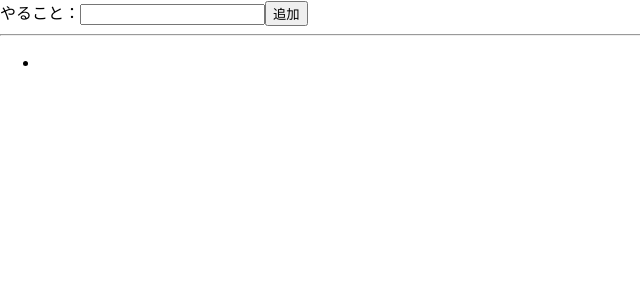
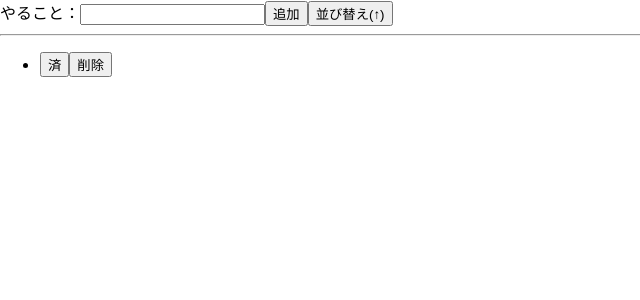
Before and after one commit to Katsudon10/react-book-practice, a React (Create React App) app in the folder app/: page / in a window 1280 px wide. Both pictures are taken after a click on the button "追加". Shown: the top 300 px of the page, without its empty margins (0-640 px from the left). Built offline with nearby package versions, Linux system fonts and the light colour scheme.

Commit message:
todo 完了削除ソートの機能を追加

```diff
--- /dev/null
+++ b/app/src/components/StateTodo.css
@@ -0,0 +1,3 @@
+.done {
+    text-decoration: line-through;
+}
--- a/app/src/components/StateTodo.js
+++ b/app/src/components/StateTodo.js
@@ -1,10 +1,12 @@
 import { useState } from "react";
+import './StateTodo.css';
 
 let maxId=0;
 
 export default function StateTodo() {
     const [title, setTitle] = useState('');
     const [todos, setTodo] = useState([]);
+    const [desc, setDesc] = useState(true);
 
     const handleChangeTodo = e => {
         setTitle(e.target.value);
@@ -24,6 +26,38 @@ export default function StateTodo() {
         setTitle('');
     };
 
+    const handleDone = e => {
+        setTodo(todos.map(todo => {
+            if (todo.id === Number(e.target.dataset.id)) {
+                return {
+                    ...todo,
+                    done: true
+                };
+            }else{
+                return todo;
+            }
+        }))
+    };
+
+    const handleRemove = e => {
+        setTodo(todos.filter(todo =>
+            todo.id !==Number(e.target.dataset.id)
+        ));
+    };
+
+    const handleSort = () => {
+        const sorted = [...todos];
+        sorted.sort((a,b)=>{
+            if(desc){
+                return a.created.getTime() - b.created.getTime();
+            }else{
+                return b.created.getTime() - a.created.getTime();
+            }
+        })
+        setDesc(!desc);
+        setTodo(sorted);
+    };
+
     return (
         <div>
             <label>
@@ -31,16 +65,28 @@ export default function StateTodo() {
                 <input type="text" value={title} onChange={handleChangeTodo} />
             </label>
             <button type="button" onClick={handleClick}>追加</button>
-
+            <button type="button" onClick={handleSort}>並び替え({desc ? '↑' : '↓'})</button>
             <hr />
 
             <ul>
                 {todos.map(todo => (
-                    <li key={todo.id}>
+                    <li key={todo.id} className={todo.done ? 'done' : ''}>
                         {todo.title}
+                        <button
+                            type="button"
+                            onClick={handleDone}
+                            data-id={todo.id} // ここでidを設定することでe.target.dataset.idで取得できる
+                        >
+                                済</button>
+                                <button
+                            type="button"
+                            onClick={handleRemove}
+                            data-id={todo.id} // ここでidを設定することでe.target.dataset.idで取得できる
+                        >
+                                削除</button>
                     </li>
                 ))}
             </ul>
         </div>
-    )
+    );
 };
```
